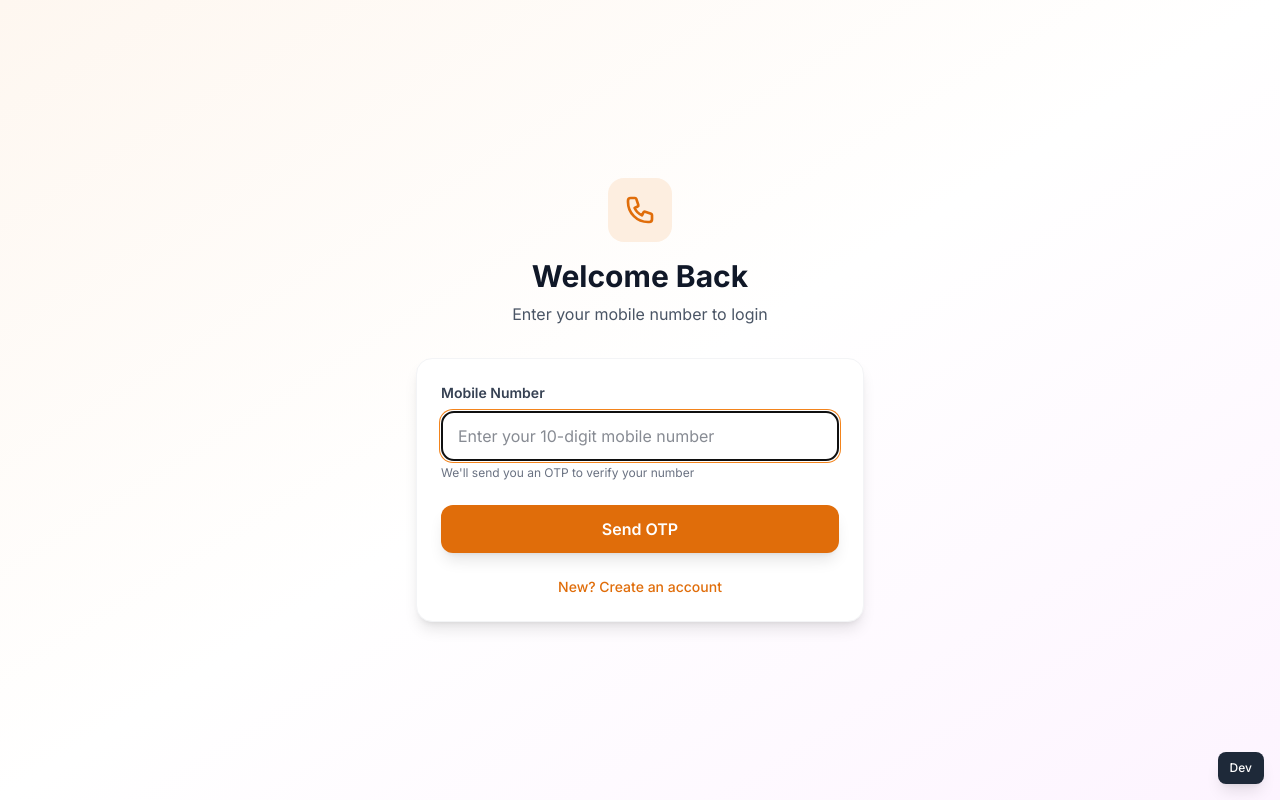
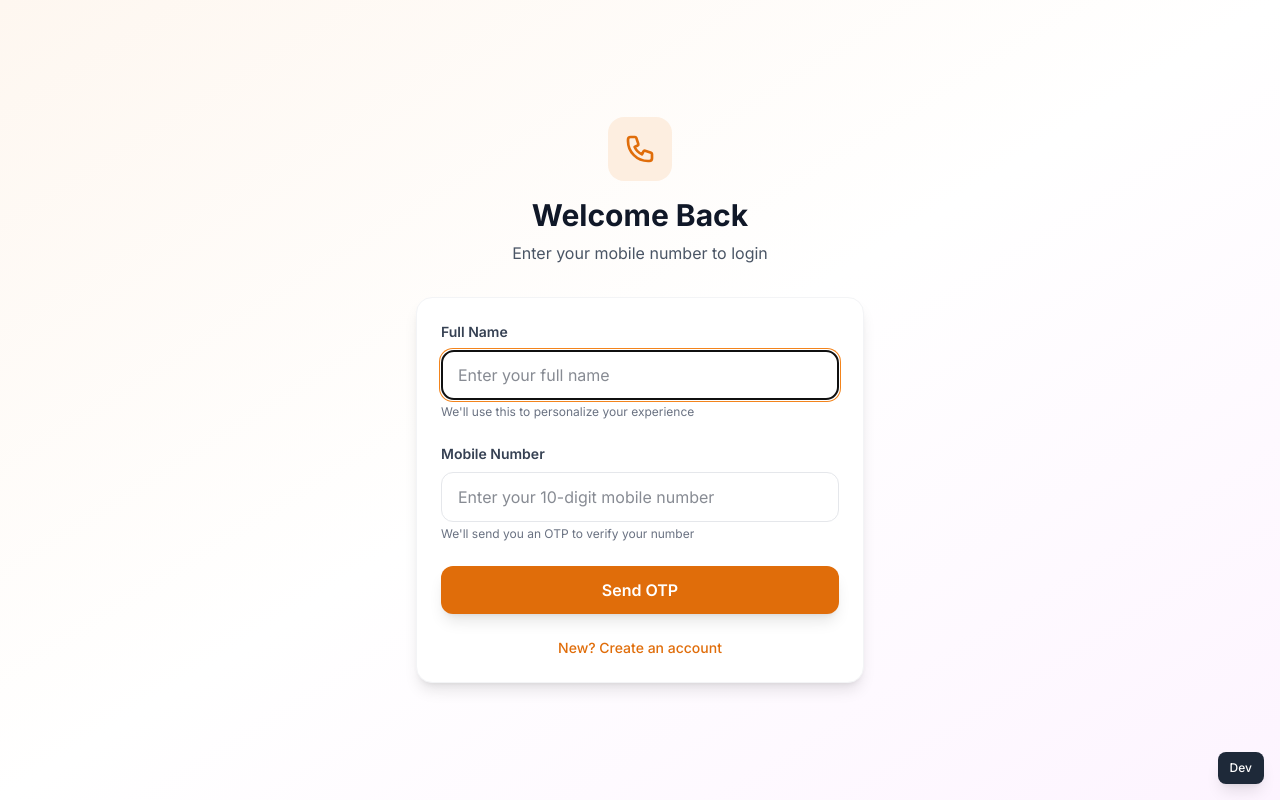
Before and after one commit to CByadd/BMI-Client, a React (Vite) app: page / in a window 1280 px wide. Shown: the top 800 px of the page. Built offline with nearby package versions, Linux system fonts and the light colour scheme.

Commit message:
Update AuthPage.jsx

```diff
--- a/src/pages/AuthPage.jsx
+++ b/src/pages/AuthPage.jsx
@@ -15,6 +15,7 @@ function AuthPage({ onAuth, screenId, serverBase, bmiId }) {
   const [error, setError] = useState('')
   const [countdown, setCountdown] = useState(0)
   const [isSignup, setIsSignup] = useState(false)
+  const [mockMode, setMockMode] = useState(false)
   const containerRef = useRef(null)
   const formRef = useRef(null)
   const OTP_LENGTH = 6
@@ -104,8 +105,16 @@ function AuthPage({ onAuth, screenId, serverBase, bmiId }) {
         throw new Error(data.error || 'Failed to send OTP')
       }
 
+      // Check if mock mode is enabled
+      if (data.mockMode || data.otp === '000000') {
+        setMockMode(true)
+        console.log('[AUTH] Mock mode detected - use OTP: 000000')
+      } else {
+        setMockMode(false)
+      }
+
       // OTP sent successfully (UI already updated)
-      console.log('[AUTH] OTP sent successfully')
+      console.log('[AUTH] OTP sent successfully', { mockMode: data.mockMode, otp: data.otp })
     } catch (err) {
       console.error('Send OTP error:', err)
       setError(err?.message || 'Failed to send OTP. Please try again.')
@@ -137,7 +146,15 @@ function AuthPage({ onAuth, screenId, serverBase, bmiId }) {
         updateBaseURL(serverBase)
       }
 
-      const data = await api.verifyOTP(cleanMobileNumber, otpString, name.trim() || undefined)
+      // Always send name - it's required and collected in the mobile step
+      if (!name.trim()) {
+        setError('Name is required. Please go back and enter your name.')
+        setStep('mobile')
+        setLoading(false)
+        return
+      }
+
+      const data = await api.verifyOTP(cleanMobileNumber, otpString, name.trim())
 
       if (!data.success) {
         // Check if user needs to provide name (new user registration)
@@ -261,6 +278,27 @@ const handleOtpPaste = (e) => {
             <form ref={formRef} onSubmit={handleSendOTP} className="space-y-6">
               <div>
                 <label className="block text-sm font-semibold text-gray-700 mb-2">
+                  Full Name
+                </label>
+                <input
+                  type="text"
+                  value={name}
+                  onChange={(e) => {
+                    setName(e.target.value)
+                    setError('')
+                  }}
+                  placeholder="Enter your full name"
+                  className="input-field"
+                  required
+                  autoFocus
+                />
+                <p className="text-xs text-gray-500 mt-1">
+                  We'll use this to personalize your experience
+                </p>
+              </div>
+
+              <div>
+                <label className="block text-sm font-semibold text-gray-700 mb-2">
                   Mobile Number
                 </label>
                 <input
@@ -277,7 +315,6 @@ const handleOtpPaste = (e) => {
                   className="input-field"
                   required
                   maxLength={10}
-                  autoFocus
                 />
                 <p className="text-xs text-gray-500 mt-1">
                   We'll send you an OTP to verify your number
@@ -293,7 +330,7 @@ const handleOtpPaste = (e) => {
               <button
                 type="submit"
                 className="w-full btn-primary"
-                disabled={loading || cleanMobile(mobile).length !== 10}
+                disabled={loading || cleanMobile(mobile).length !== 10 || !name.trim()}
               >
                 {loading ? 'Sending OTP...' : 'Send OTP'}
               </button>
@@ -409,6 +446,13 @@ const handleOtpPaste = (e) => {
           <p className="text-gray-600">
             We've sent an OTP to <span className="font-semibold">{mobile}</span>
           </p>
+          {mockMode && (
+            <div className="mt-3 p-3 bg-yellow-50 border border-yellow-200 rounded-lg">
+              <p className="text-sm text-yellow-800 font-semibold text-center">
+                🧪 Mock Mode: Use OTP <span className="font-mono text-lg bg-yellow-100 px-2 py-1 rounded">000000</span>
+              </p>
+            </div>
+          )}
         </div>
 
         <div className="card">
```
